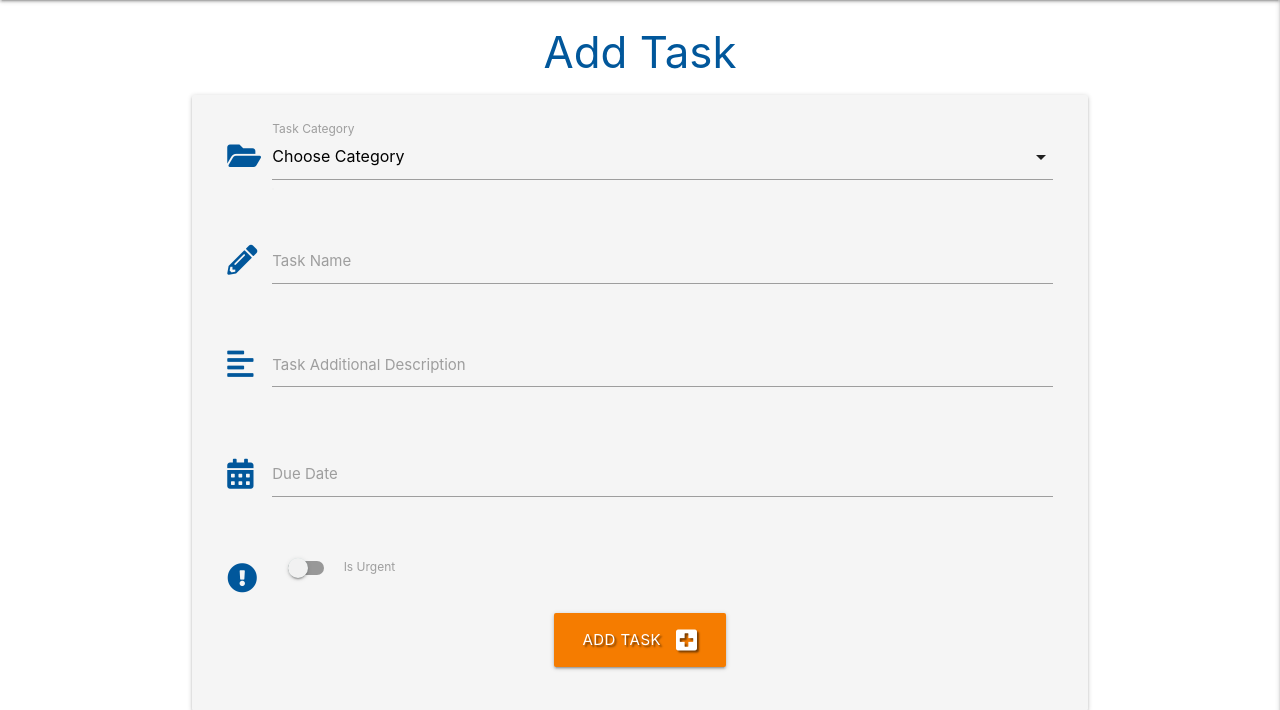
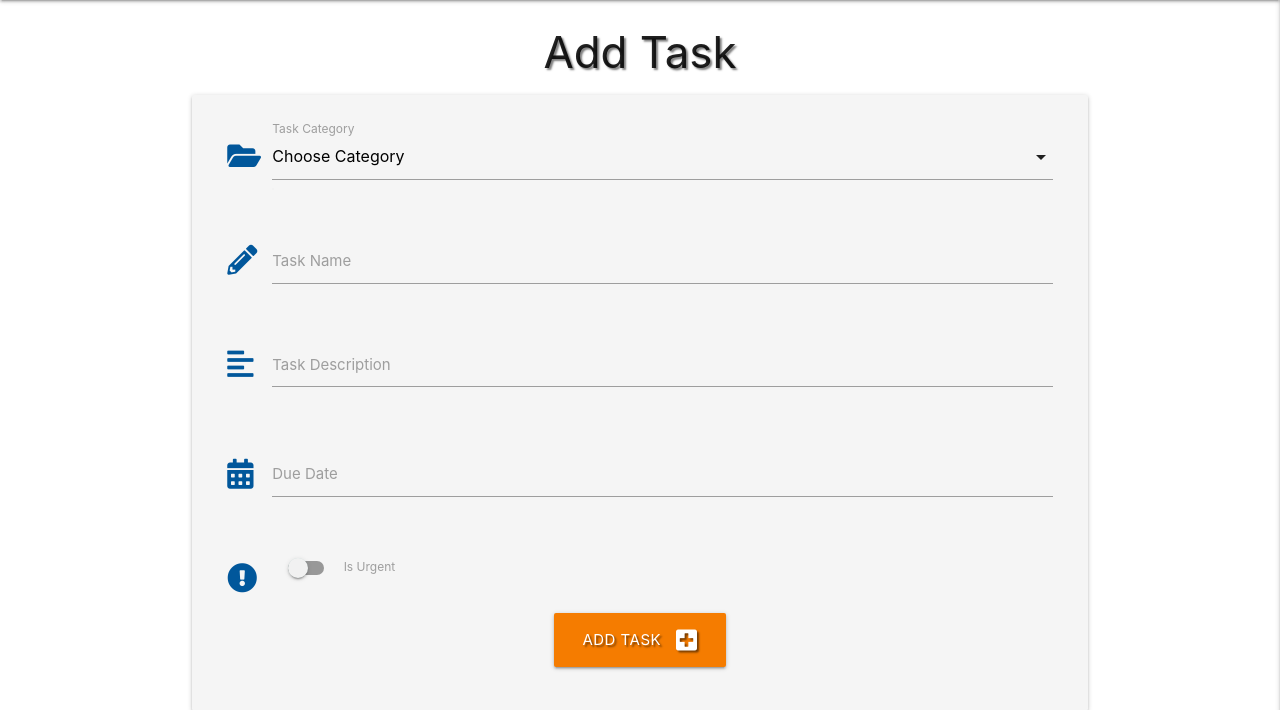
Before and after one commit to Code-Institute-Submissions/danthestar-MS3-cookbook_SepResub, a Flask app: page /add_task in a window 1280 px wide. Shown: the part 64-774 px from the top of the page. Run offline with Flask 2, Linux system fonts and the light colour scheme; data that the repository does not hold is empty; some libraries are stand-ins or nearby versions.

Commit message:
nightwork

```diff
--- a/static/css/style.css
+++ b/static/css/style.css
@@ -15,7 +15,14 @@
     line-height: 42px;
 }
 
+.input-field col s12{
+    padding-bottom: 50px;
+}
 
+.card-panel{
+    /* margin-top: 20%;
+    margin-bottom: 20%; */
+}
 
 .page-footer {
     display: flex;
--- a/static/js/script.js
+++ b/static/js/script.js
@@ -10,7 +10,7 @@ $(document).ready(function(){
       i18n: {
         done: "Select"
       }
-    });
+});
 
     validateMaterializeSelect();
     function validateMaterializeSelect() {
--- a/templates/add_task.html
+++ b/templates/add_task.html
@@ -1,7 +1,7 @@
 {% extends "base.html" %}
 {% block content %}
 
-    <h3 class="light-blue-text text-darken-4 center-align">Add Task</h3>
+    <h3 class="light-black-text text-darken-4 text-shadow center-align">Add Task</h3>
 
     <div class="row card-panel grey lighten-4">
         <form class="col s12" method="POST" action="{{ url_for('add_task') }}">
@@ -31,9 +31,9 @@
             <div class="row">
                 <div class="input-field col s12">
                     <i class="fas fa-align-left prefix light-blue-text text-darken-4"></i>
-                    <textarea id="task_additional_description" name="task_additional_description" minlength="5"
+                    <textarea id="task_description" name="task_description" minlength="5"
                         maxlength="200" class="materialize-textarea validate" required></textarea>
-                    <label for="task_additional_description">Task Additional Description</label>
+                    <label for="task_description">Task Description</label>
                 </div>
             </div>
             <!--   Date Picker   -->
--- a/templates/categories.html
+++ b/templates/categories.html
@@ -1,7 +1,7 @@
 {% extends "base.html" %}
 {% block content %}
 
-    <h3 class="light-black-text text-darken-4 center-align">Manage Categories</h3>
+    <h3 class="light-black-text text-shadow text-darken-4 center-align">Manage Categories</h3>
 
     <div class="row">
         <div class="col s12 center-align">
--- a/templates/profile.html
+++ b/templates/profile.html
@@ -4,7 +4,7 @@
     <div class="row">
         <div class="col s12 m8 offset-m2">
             <div class="card-panel">
-                <h3 class="center-align light-blue-text text-darken-4">
+                <h3 class="center-align light-black-text text-shadow text-darken-4">
                     {{ username }}'s Profile
                 </h3>
             </div>
--- a/templates/tasks.html
+++ b/templates/tasks.html
@@ -2,7 +2,7 @@
 {% extends "base.html" %}
 {% block content %}
 
-    <h3 class="light-black-text text-darken-4 center-align">Mom's Micro Manager <i class="fas fa-heart small"> </i></h3>
+    <h3 class="light-black-text text-darken-4 text-shadow center-align">Mom's Micro Manager <i class="fas fa-heart small"> </i></h3>
 
     <div class="row card-panel grey lighten-5">
         <form action="{{ url_for('search') }}" method="post" class="col s12">
```
Also changed, not shown: README.md, pic/croodstt.jpg (added), pic/fam.jpeg (added).
